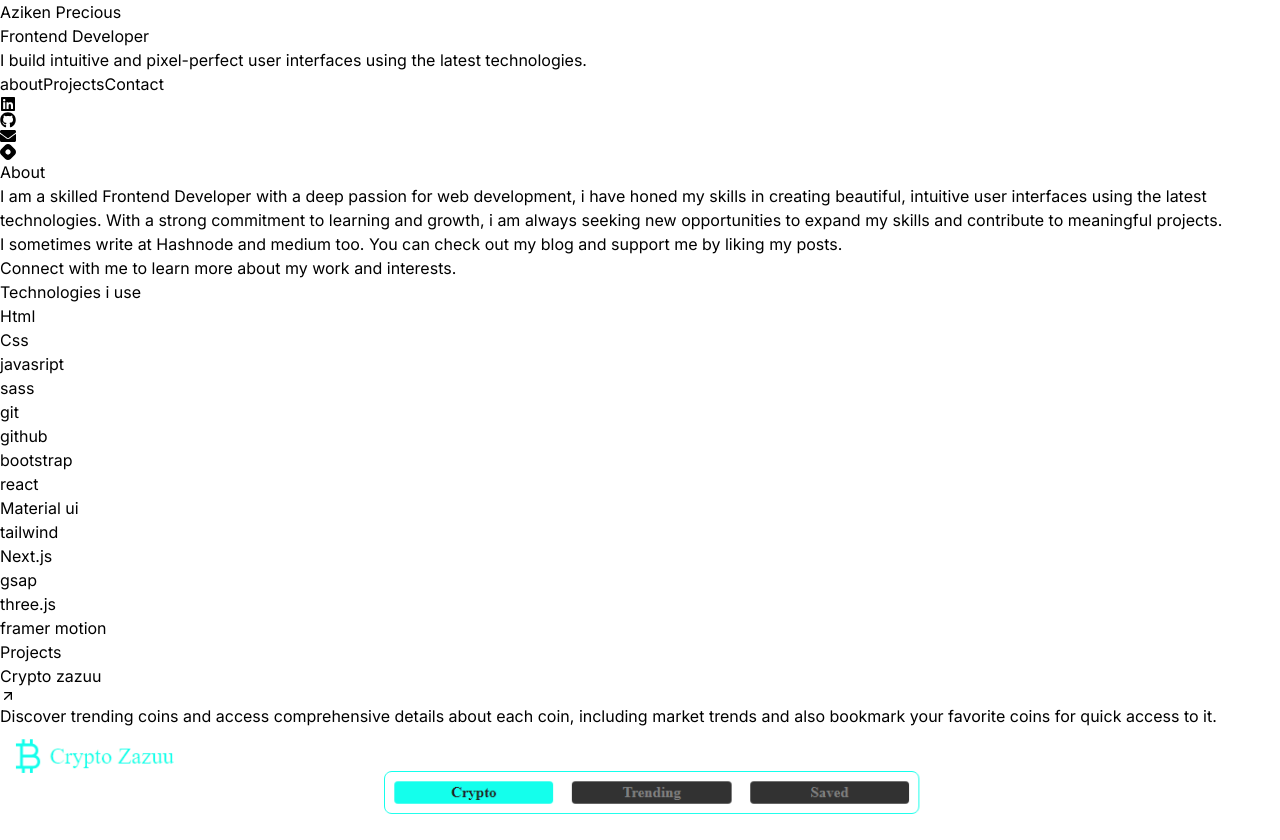
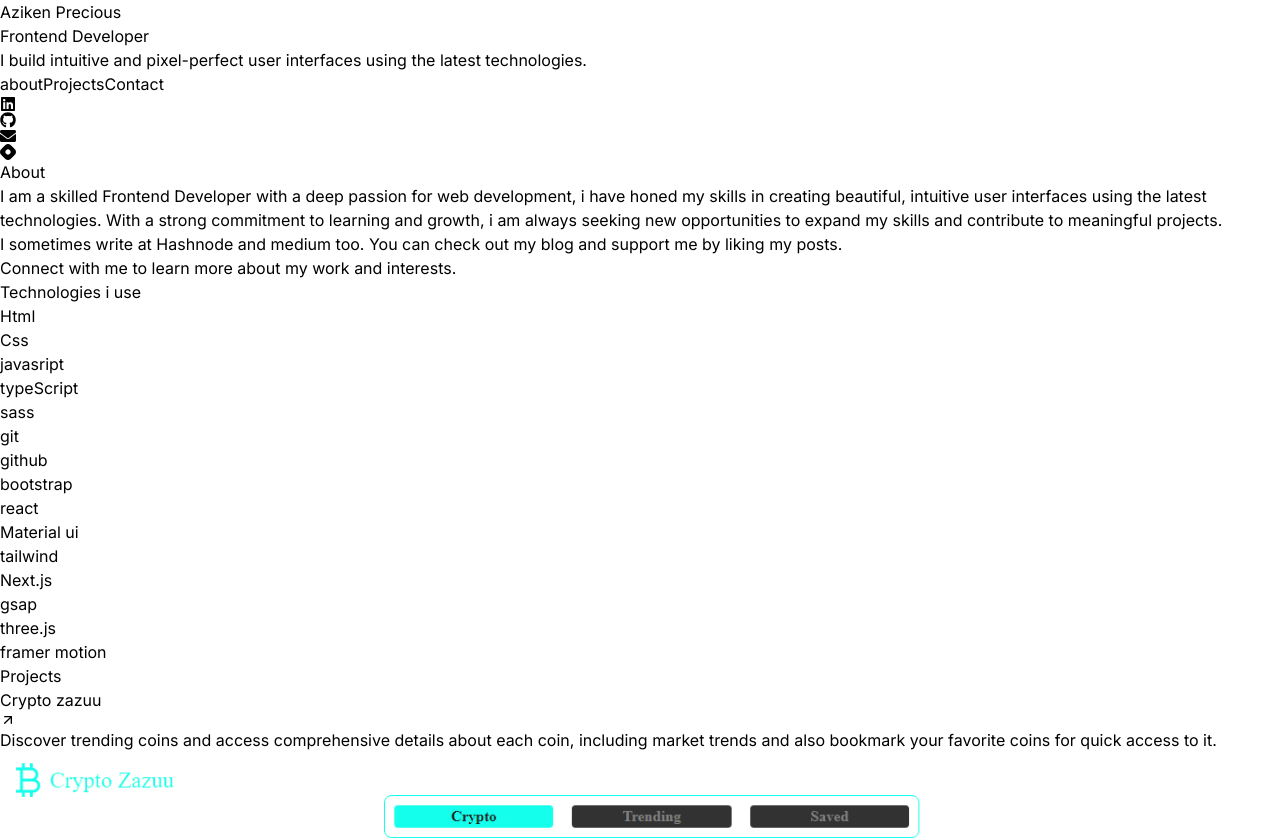
Before and after one commit to Azikenp/portfolio-v2, a React (Vite) app: page / in a window 1280 px wide. Shown: the top 840 px of the page. Built offline with nearby package versions, Linux system fonts and the light colour scheme.

Commit message:
new stack

```diff
--- a/src/data.js
+++ b/src/data.js
@@ -36,4 +36,4 @@ export const data = [
   },
 ];
 
-export const techStack = ["Html", "Css", "javasript", "sass", "git", "github", "bootstrap", "react", "Material ui", "tailwind", "Next.js", "gsap", "three.js", "framer motion"];
+export const techStack = ["Html", "Css", "javasript","typeScript", "sass", "git", "github", "bootstrap", "react", "Material ui", "tailwind", "Next.js", "gsap", "three.js", "framer motion"];
```
